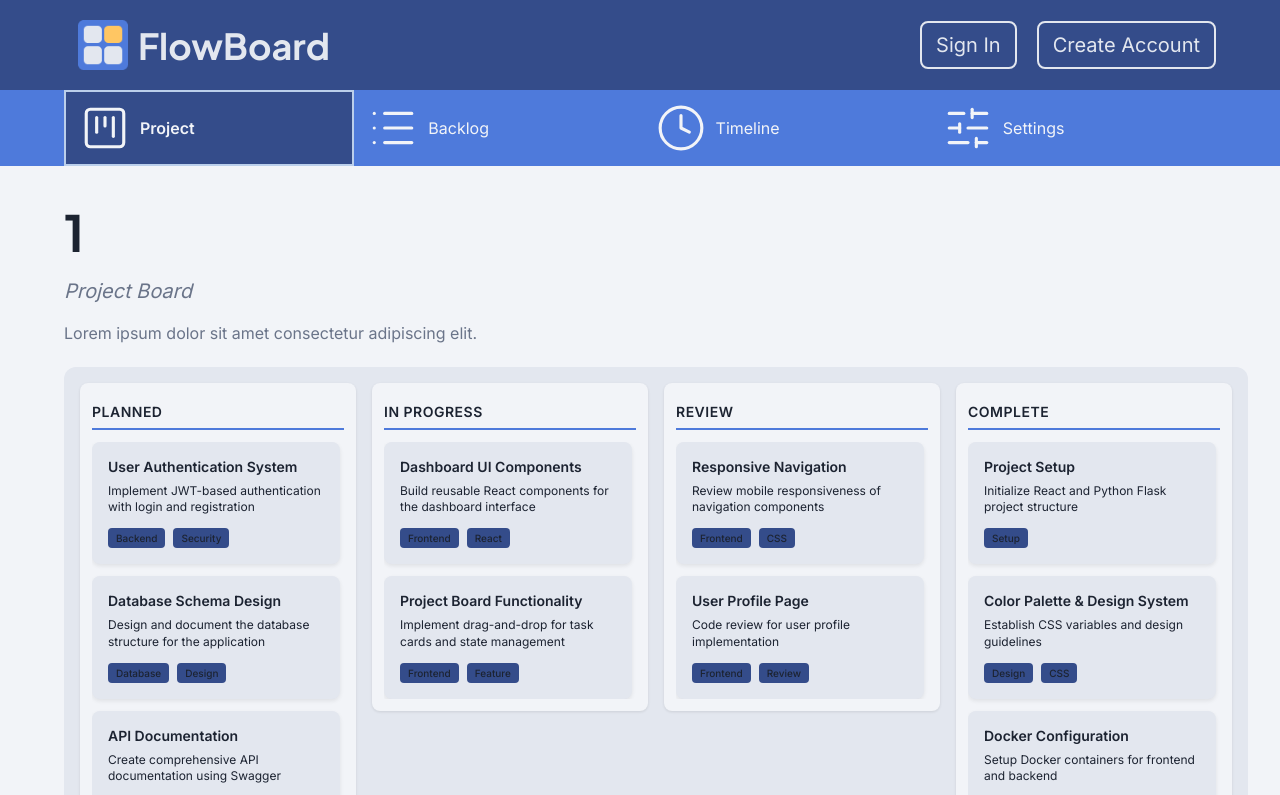
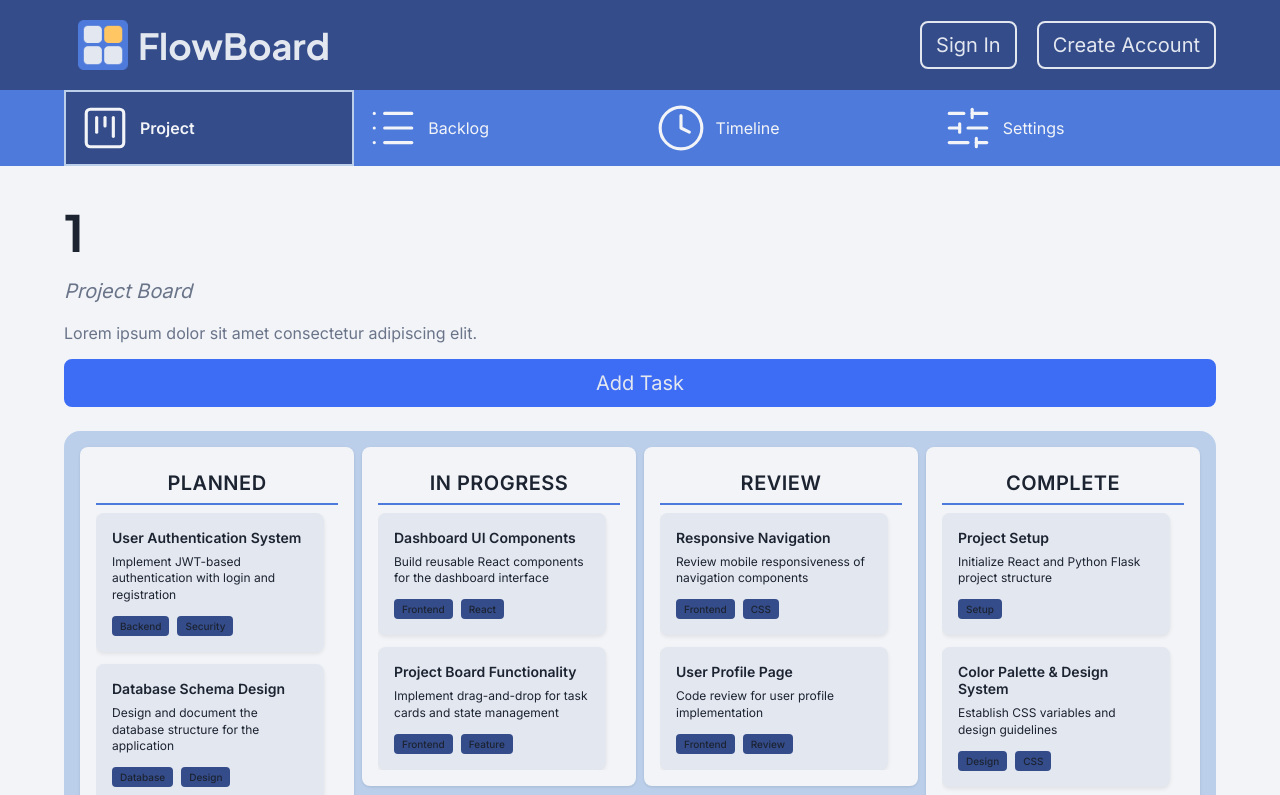
Before and after one commit to notEmmi/FlowBoard, a React (Vite) app in the folder frontend/: page /project/1 in a window 1280 px wide. Shown: the top 795 px of the page. Built offline with nearby package versions, Linux system fonts and the light colour scheme; no server answers.

Commit message:
style: update Project layout and enhance ProjectSection with bold name display

```diff
--- a/frontend/src/App.css
+++ b/frontend/src/App.css
@@ -160,6 +160,7 @@ button:hover {
 
 .page-container {
   margin: auto 64px;
+  height: 100%;
 }
 
 @media (max-width: 768px) {
--- a/frontend/src/pages/Project.css
+++ b/frontend/src/pages/Project.css
@@ -1,15 +1,14 @@
 .project-board {
 	margin: 24px 0;
-	width: 100%;
+	max-width: 100%;
 	display: flex;
 	flex-direction: row;
 	justify-content: flex-start;
 	align-items: flex-start;
-	background-color: var(--bg-surface);
-	border-radius: 12px;
-	min-height: calc(100vh - var(--top-nav-height) - 150px);
+	background-color: var(--bg-intermediate);
+	border-radius: 16px;
 	padding: 16px;
-	gap: 16px;
+	gap: 8px;
 }
 
 .project-section {
@@ -17,16 +16,13 @@
 	flex-direction: column;
 	background-color: var(--bg-base);
 	flex: 1;
-	min-width: 0;
 	border-radius: 8px;
-	padding: 12px;
-	gap: 12px;
+	padding: 16px;
+	gap: 8px;
 	box-shadow: 0 1px 3px rgba(0, 0, 0, 0.1);
 }
 
 .project-section p:first-child {
-	font-weight: 600;
-	font-size: 14px;
 	color: var(--text-heading);
 	margin: 0;
 	padding: 8px 0;
@@ -34,6 +30,7 @@
 	text-transform: uppercase;
 	letter-spacing: 0.5px;
 	flex-shrink: 0;
+	text-align: center;
 }
 
 .project-section-cards {
@@ -44,25 +41,11 @@
 	overflow-y: auto;
 	max-height: calc(100vh - var(--top-nav-height) - 300px);
 	padding-right: 4px;
+	scrollbar-gutter: stable;
+	scrollbar-width: thin;
+	scrollbar-color: var(--ui-sidebar) var(--bg-surface);
 }
 
-.project-section-cards::-webkit-scrollbar {
-	width: 6px;
-}
-
-.project-section-cards::-webkit-scrollbar-track {
-	background: var(--bg-surface);
-	border-radius: 3px;
-}
-
-.project-section-cards::-webkit-scrollbar-thumb {
-	background: var(--ui-divider);
-	border-radius: 3px;
-}
-
-.project-section-cards::-webkit-scrollbar-thumb:hover {
-	background: var(--text-caption);
-}
 
 .project-card {
 	background-color: var(--bg-surface);
--- a/frontend/src/pages/Project.jsx
+++ b/frontend/src/pages/Project.jsx
@@ -37,7 +37,7 @@ function TaskCard({ task }) {
 function ProjectSection({ name, tasks }) {
 	return (
 		<div className='project-section'>
-			<p>{name}</p>
+			<p><b>{name}</b></p>
 			<div className='project-section-cards'>
 				{tasks.map((task) => (
 					<TaskCard key={task.id} task={task} />
@@ -126,11 +126,13 @@ export default function Project() {
 		<>
 			<SecondaryNav currentView="board" />
 
-			<div className="page-container">
-				<h1>{projectName}</h1>
-				<p className='tagline'>Project Board</p>
-				<p className='caption'>Lorem ipsum dolor sit amet consectetur adipiscing elit.</p>
-
+			<div className="page-container project">
+				<div className='top'>
+					<h1>{projectName}</h1>
+					<p className='tagline'>Project Board</p>
+					<p className='caption'>Lorem ipsum dolor sit amet consectetur adipiscing elit.</p>
+					<button className='btn-primary'>Add Task</button>
+				</div>
 
 				<div className='project-board'>
 					<ProjectSection name='Planned' tasks={dummyTasks.planned} />
```
